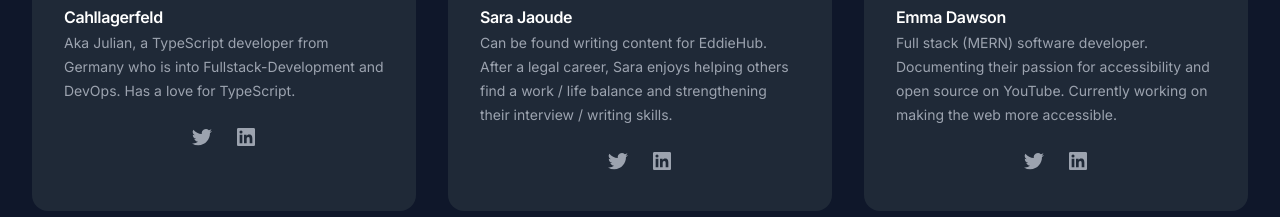
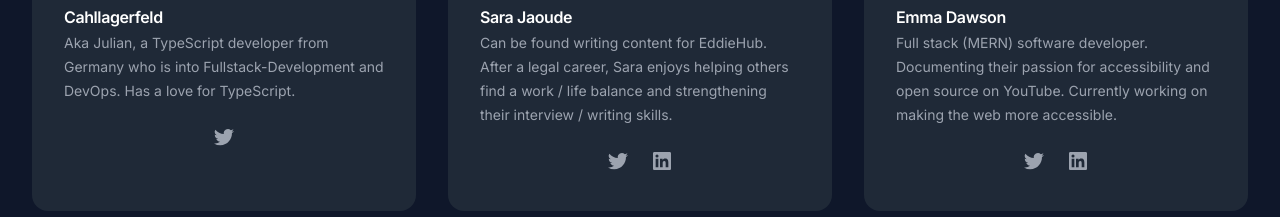
Before and after one commit to EddieHubCommunity/EddieHubCommunity.github.io, a Next.js app: page / in a window 1280 px wide. Shown: the part 6840-7057 px from the top of the page. Built offline with nearby package versions, Linux system fonts and the light colour scheme.

Commit message:
fix: only display social icon if url exists

```diff
--- a/src/components/Moderators.jsx
+++ b/src/components/Moderators.jsx
@@ -7,7 +7,6 @@ const people = [
     role: 'Aka Julian, a TypeScript developer from Germany who is into Fullstack-Development and DevOps. Has a love for TypeScript. ',
     imageUrl: 'https://github.com/cahllagerfeld.png',
     twitterUrl: 'https://twitter.com/CahlLagerfeld',
-    linkedinUrl: '#',
   },
   {
     name: 'Sara Jaoude',
@@ -111,6 +110,7 @@ export function Moderators() {
               </h3>
               <p className="text-sm leading-6 text-gray-400">{person.role}</p>
               <ul role="list" className="mt-6 flex justify-center gap-x-6">
+                {person.twitterUrl && (
                   <li>
                     <a
                       href={person.twitterUrl}
@@ -127,6 +127,8 @@ export function Moderators() {
                       </svg>
                     </a>
                   </li>
+                )}
+                {person.linkedinUrl && (
                   <li>
                     <a
                       href={person.linkedinUrl}
@@ -147,6 +149,7 @@ export function Moderators() {
                       </svg>
                     </a>
                   </li>
+                )}
               </ul>
             </li>
           ))}
```
Lines whose indentation alone changed are shown as unchanged.
